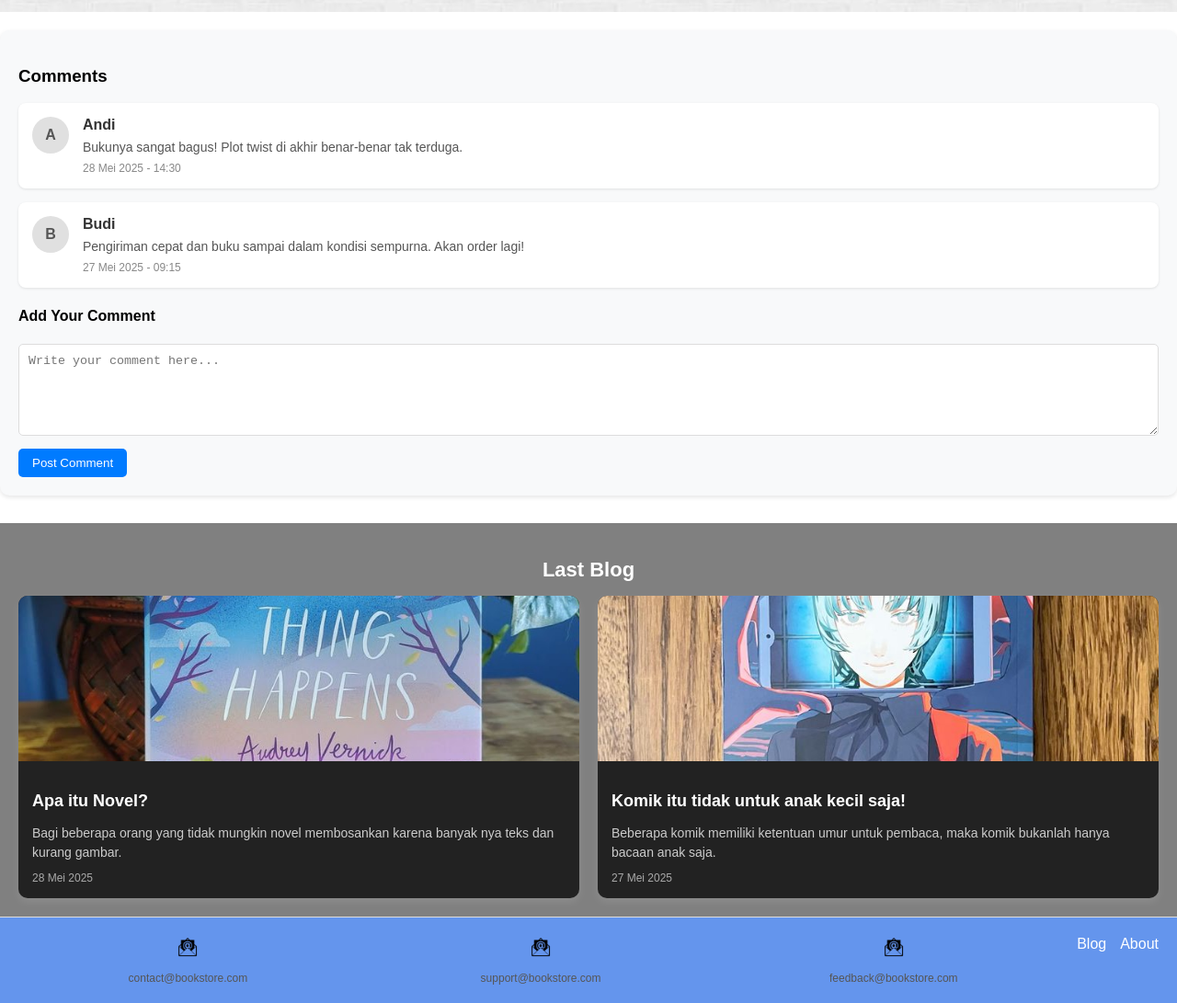
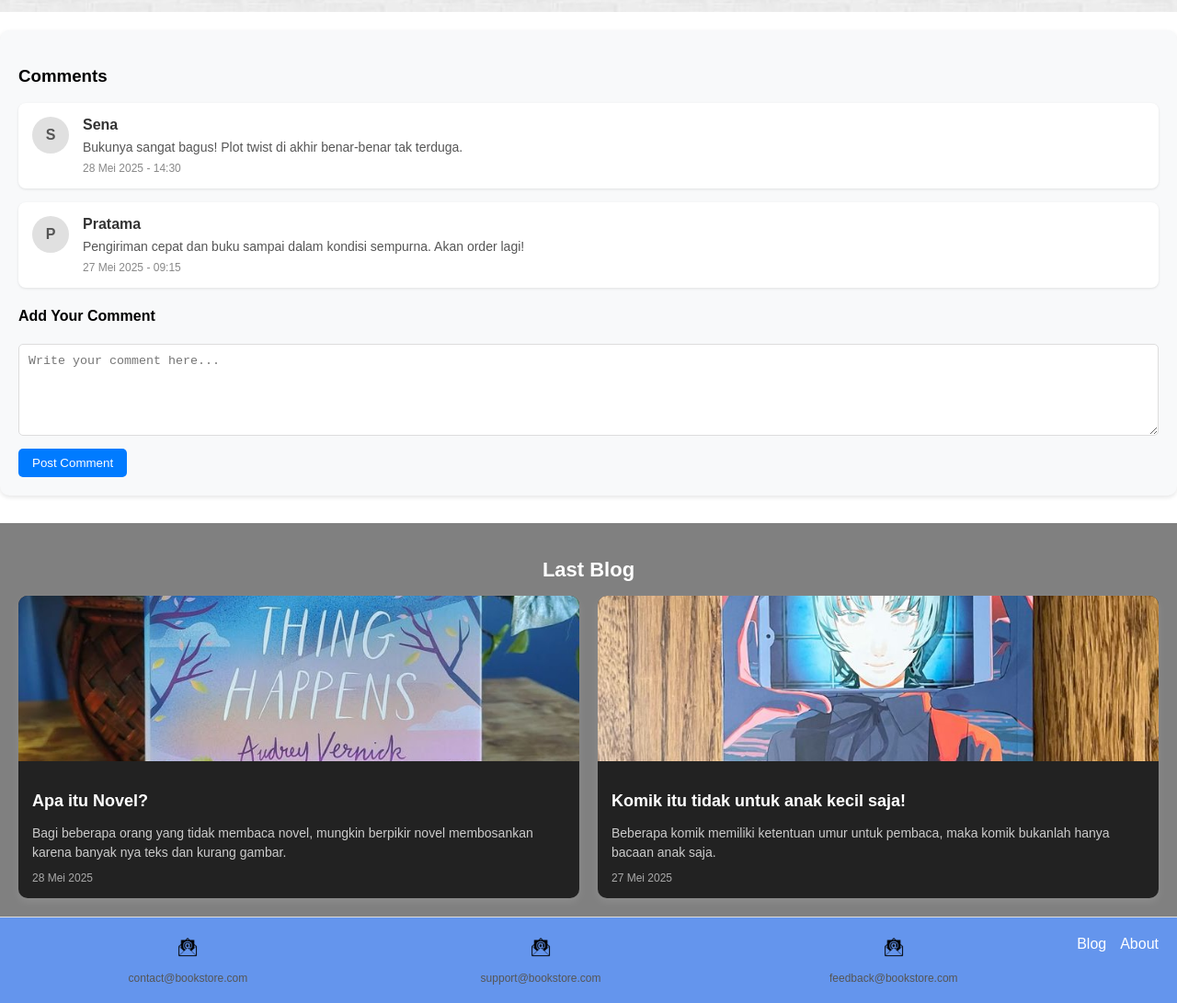
Before and after one commit to Sen0002/Mobile, a plain HTML site: page index.html in a window 1280 px wide. Shown: the part 2180-3271 px from the top of the page at 92% size. Drawn offline with nearby package versions, Linux system fonts and the light colour scheme.

Commit message:
Update index.html

```diff
--- a/index.html
+++ b/index.html
@@ -243,9 +243,9 @@
     <div class="comment-list">
       <!-- Contoh Komentar 1 -->
       <div class="comment-item">
-        <div class="comment-avatar">A</div>
+        <div class="comment-avatar">S</div>
         <div class="comment-content">
-          <div class="comment-author">Andi</div>
+          <div class="comment-author">Sena</div>
           <div class="comment-text">Bukunya sangat bagus! Plot twist di akhir benar-benar tak terduga.</div>
           <div class="comment-meta">28 Mei 2025 - 14:30</div>
         </div>
@@ -253,9 +253,9 @@
 
       <!-- Contoh Komentar 2 -->
       <div class="comment-item">
-        <div class="comment-avatar">B</div>
+        <div class="comment-avatar">P</div>
         <div class="comment-content">
-          <div class="comment-author">Budi</div>
+          <div class="comment-author">Pratama</div>
           <div class="comment-text">Pengiriman cepat dan buku sampai dalam kondisi sempurna. Akan order lagi!</div>
           <div class="comment-meta">27 Mei 2025 - 09:15</div>
         </div>
@@ -278,7 +278,7 @@
           <img src="image/cobuku2.jpg" alt="Apa itu Novel?" class="blog-image">
           <div class="blog-content">
             <h3>Apa itu Novel?</h3>
-            <p>Bagi beberapa orang yang tidak mungkin novel membosankan karena banyak nya teks dan kurang gambar.</p>
+            <p>Bagi beberapa orang yang tidak membaca novel, mungkin berpikir novel membosankan karena banyak nya teks dan kurang gambar.</p>
             <span class="blog-date">28 Mei 2025</span>
           </div>
         </div>
```
